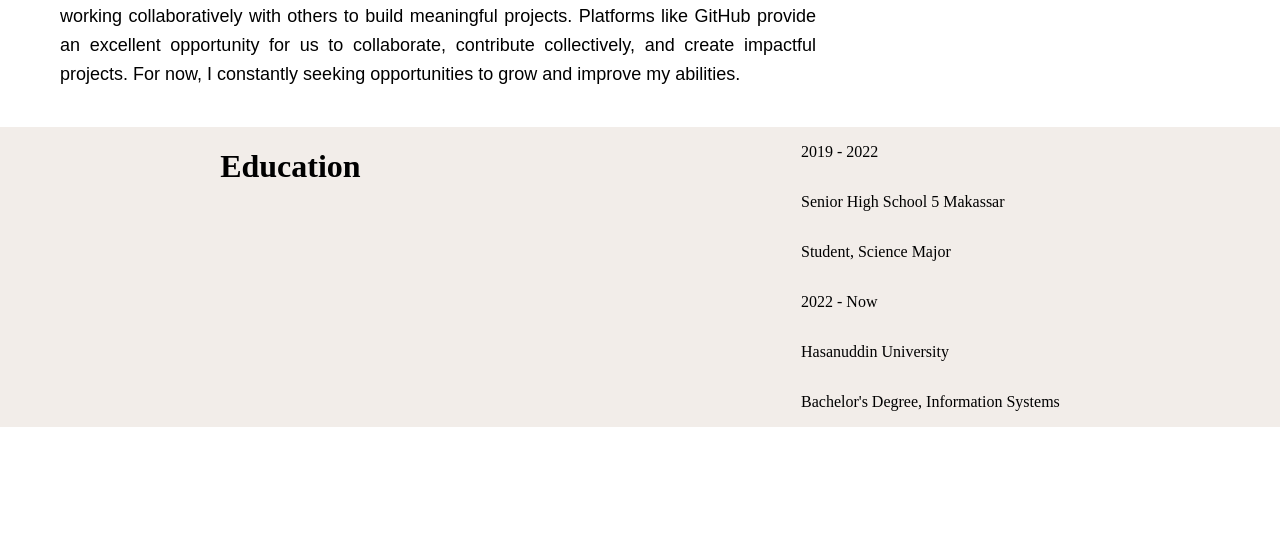
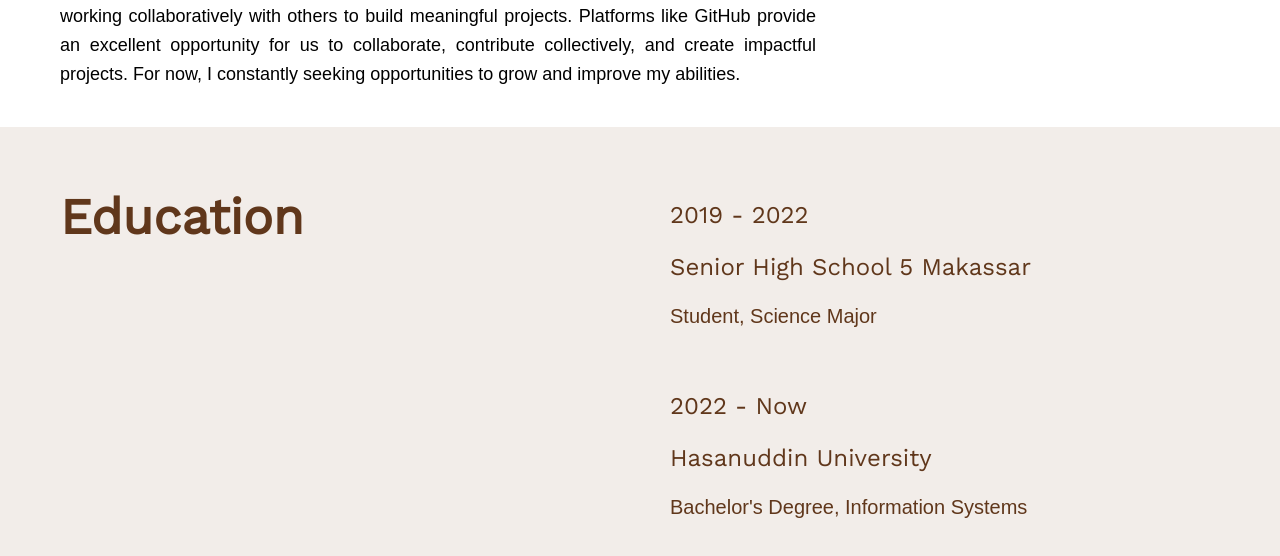
Before and after one commit to RasyadBima15/RasyadBima15.github.io, a plain HTML site: page index.html in a window 1280 px wide. Shown: the part 592-1148 px from the top of the page. Before the commit the page ends 1019 px from the top, so only its background shows below. Drawn offline with nearby package versions, Linux system fonts and the light colour scheme; a web font is replaced by a local one.

Commit message:
add educations section

```diff
--- a/assets/styles/style.css
+++ b/assets/styles/style.css
@@ -159,13 +159,37 @@ aside .card .social-media ul li a {
     background-color: rgb(242,237,233);
     display: flex;
     flex-direction: row;
-    justify-content: space-around;
+    padding-top: 50px;
+    padding-bottom: 50px;
+    padding-left: 60px;
 }
 
 .education .education-content {
     display: flex;
     flex-direction: column;
-    align-items: stretch;
+    width: 50%;
+    gap: 20px;
+}
+
+.education h1 {
+    font-family: 'Work Sans', sans-serif;
+    color: rgb(96, 55, 27);
+    font-size: 50px;
+    width: 50%;
+    margin: 0;
+    margin-top: 10px;
+}
+
+.education .education-content .year, .school {
+    font-family: 'Work Sans', sans-serif;
+    font-size: 24px;
+    color: rgb(96, 55, 27);
+}
+
+.education .education-content .major {
+    font-family: 'Forum', sans-serif;
+    color: rgb(96, 55, 27);
+    font-size: 20px;
 }
 
 
--- a/index.html
+++ b/index.html
@@ -69,13 +69,19 @@
             <h1>Education</h1>
 
             <article class="education-content">
-                <p>2019 - 2022</p>
-                <p>Senior High School 5 Makassar</p>
-                <p>Student, Science Major</p>
 
-                <p>2022 - Now</p>
-                <p>Hasanuddin University</p>
-                <p>Bachelor's Degree, Information Systems</p>
+                <section>
+                    <p class="year">2019 - 2022</p>
+                    <p class="school">Senior High School 5 Makassar</p>
+                    <p class="major">Student, Science Major</p>
+                </section>
+
+                <section>
+                    <p class="year">2022 - Now</p>
+                    <p class="school">Hasanuddin University</p>
+                    <p class="major">Bachelor's Degree, Information Systems</p>
+                </section>
+
             </article>
         </div>
     </main>
```
